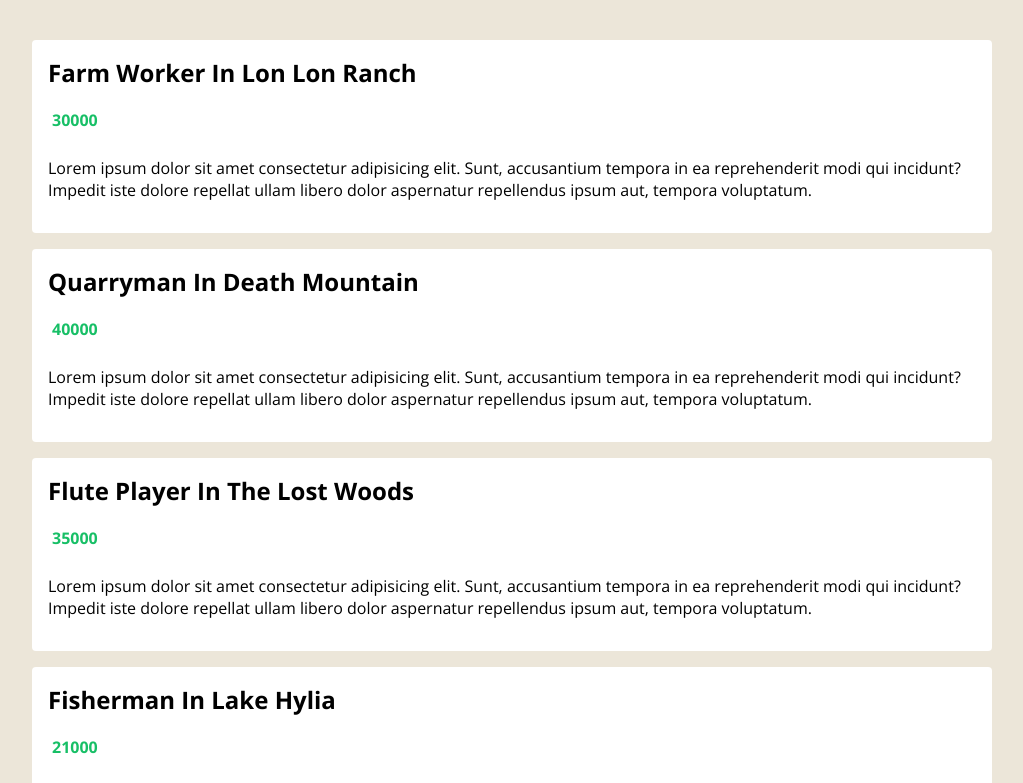
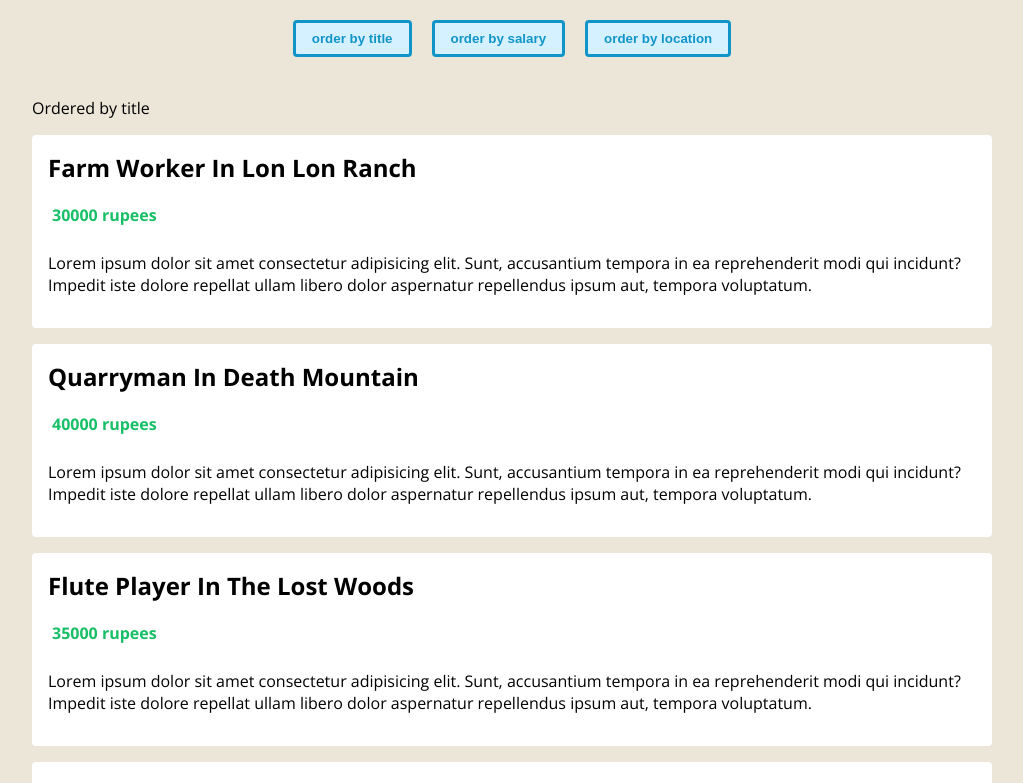
Before and after one commit to Farazzaidi22/Vue3-TypeScript, a Vue app: page / in a window 1280 px wide. Shown: the top 783 px of the page, without its empty margins (128-1151 px from the left). Built offline with nearby package versions, Linux system fonts and the light colour scheme.

Commit message:
props and functions

```diff
--- a/src/App.vue
+++ b/src/App.vue
@@ -1,6 +1,17 @@
 <template>
   <div class="app">
-    <JobList :jobs = jobs />
+    <header>
+      <div class="order">
+        <button @click="handleClick('title')">order by title</button>
+        <button @click="handleClick('salary')">order by salary</button>
+        <button @click="handleClick('location')">order by location</button>
+      </div>
+    </header>
+
+    <JobList
+      :jobs="jobs"
+      :order="order"
+    />
   </div>
 </template>
 
@@ -8,6 +19,7 @@
 import { defineComponent, reactive, ref, toRefs } from 'vue';
 import JobList from './components/JobList.vue'
 import Job from './types/Jobs'
+import OrderTerm from './types/OrderTerms'
 
 
 export default defineComponent( {
@@ -23,12 +35,33 @@
       { title: 'prison guard', location: 'gerudo valley', salary: 32000, id: '5' }
     ] )
 
-    return { jobs }
+    const order = ref<OrderTerm>( 'title' )
+
+    const handleClick = ( term: OrderTerm ) => {
+      order.value = term
+    }
+
+    return { jobs, handleClick, order }
   },
 
 } );
 </script>
 
 <style>
-
+header {
+    text-align: center;
+  }
+  header .order {
+    margin-top: 20px;
+  }
+  button {
+    margin: 0 10px;
+    color: #1195c9;
+    border: 3px solid #1195c9;
+    background: #d5f0ff;
+    padding: 8px 16px;
+    border-radius: 4px;
+    cursor: pointer;
+    font-weight: bold;
+  }
 </style>
--- a/src/components/JobList.vue
+++ b/src/components/JobList.vue
@@ -1,5 +1,6 @@
 <template>
   <div class="job-list">
+      <p>Ordered by {{ order }}</p>
     <ul>
       <li
         v-for="job in jobs"
@@ -7,7 +8,7 @@
       >
         <h2>{{ job.title }} in {{job.location}}</h2>
         <div class="salary">
-          <p>{{job.salary}}</p>
+          <p>{{job.salary}} rupees</p>
         </div>
         <div class="description">
           <p>Lorem ipsum dolor sit amet consectetur adipisicing elit. Sunt, accusantium tempora in ea reprehenderit modi qui incidunt? Impedit iste dolore repellat ullam libero dolor aspernatur repellendus ipsum aut, tempora voluptatum.</p>
@@ -20,12 +21,17 @@
 <script lang="ts">
 import { defineComponent, PropType } from 'vue'
 import Job from '@/types/Jobs'
+import OrderTerm from '@/types/OrderTerms'
 
 export default defineComponent( {
   props: {
     jobs: {
       required: true,
       type: Array as PropType<Job[]>
+    },
+    order: {
+        required: true,
+        type: String as PropType<OrderTerm>
     }
   }
 } )
--- /dev/null
+++ b/src/types/OrderTerms.ts
@@ -0,0 +1,3 @@
+type OrderTerm = 'location' | 'title' | 'salary'
+
+export default OrderTerm
```
